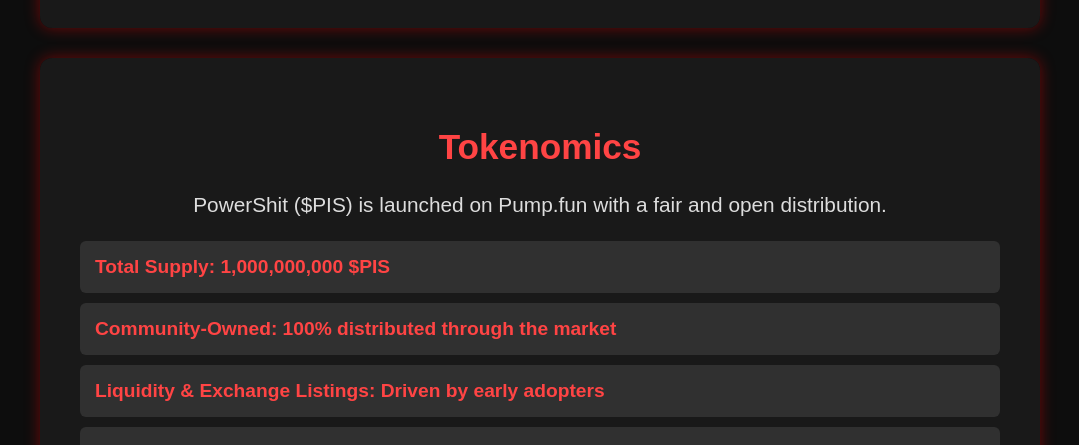
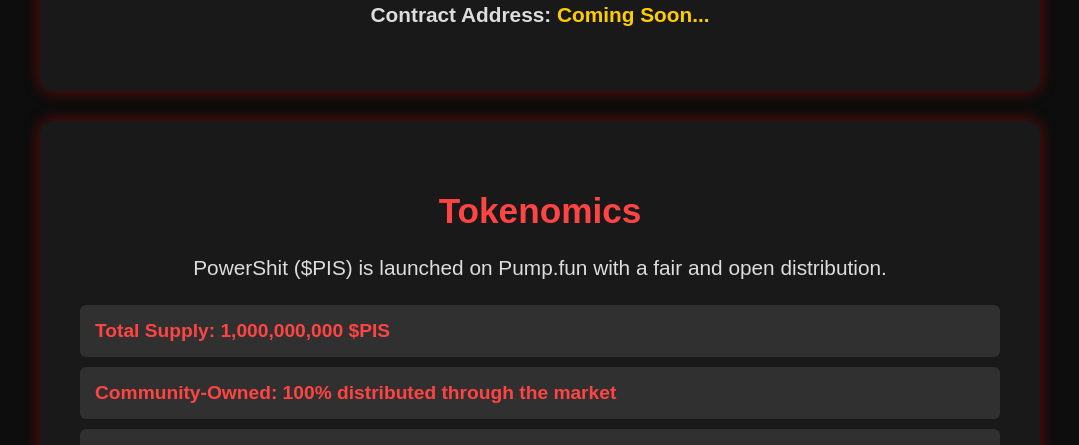
Before and after one commit to powershitxyz/PowershitUI, a website built with Vite: page index.html in a window 1280 px wide. Shown: the part 655-1100 px from the top of the page, without its empty margins (100-1179 px from the left). Built offline with nearby package versions, Linux system fonts and the light colour scheme.

Commit message:
ca & logo

```diff
--- a/src/main.ts
+++ b/src/main.ts
@@ -21,7 +21,8 @@
     <div class="section" id="home">
       <h1>Welcome to PowerShit.xyz</h1>
       <p class="subtext">Where memes take down power. Own it. Trade it. Govern it.</p>
-      <img src="./images/logo.png" alt="PowerShit.xyz Logo" class="logo"/>
+      <img src="/images/logo.png" alt="PowerShit.xyz Logo" class="logo"/>
+      <p class="contract-info"><strong>Contract Address:</strong> <span class="highlight">Coming Soon...</span></p>
     </div>
   `;
 }
--- a/src/style.css
+++ b/src/style.css
@@ -110,6 +110,18 @@
   box-shadow: 0 4px 10px rgba(255, 0, 0, 0.3);
 }
 
+.contract-info {
+  margin-top: 10px;
+  font-size: 1.2rem;
+  color: gold;
+  text-align: center;
+}
+
+.highlight {
+  font-weight: bold;
+  color: #ffcc00;
+}
+
 /* Footer */
 .footer {
   margin-top: 50px;
```
